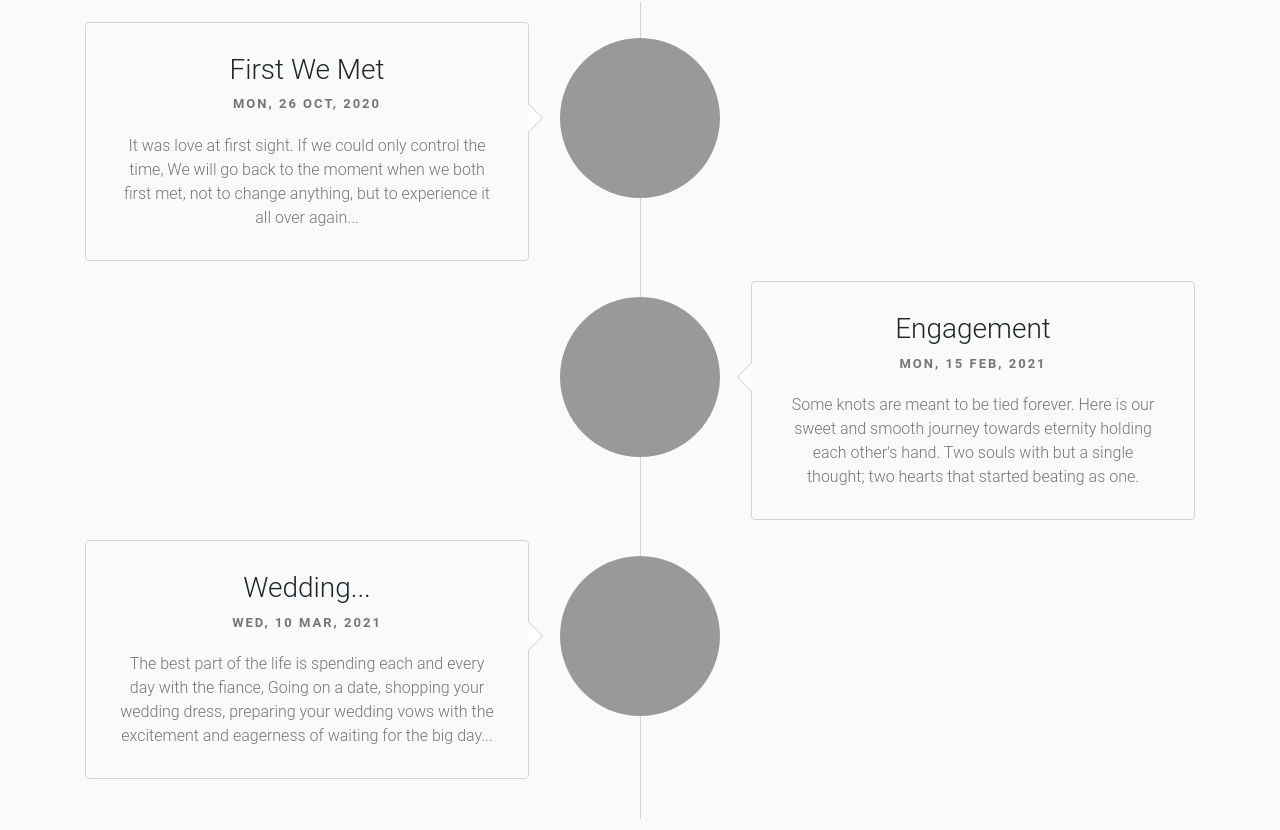
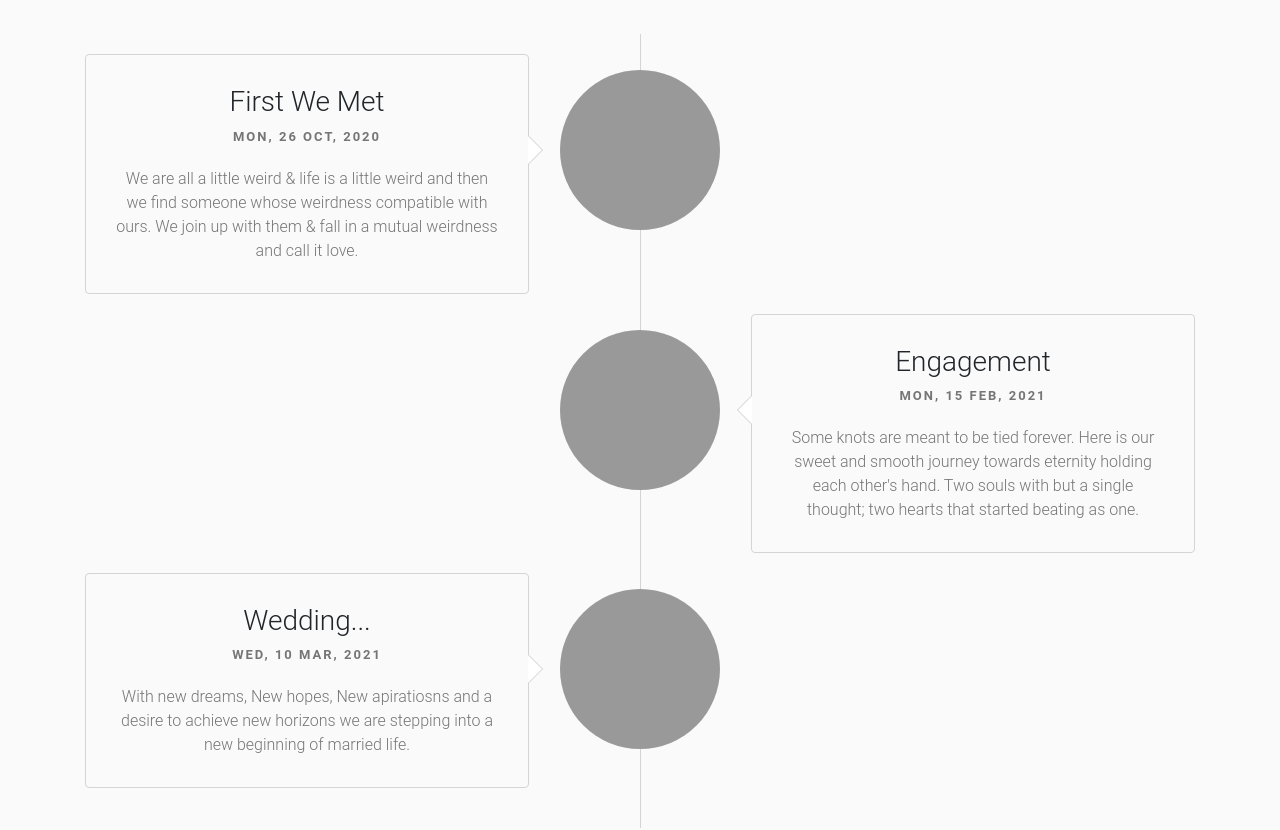
Before and after one commit to pavisara/pavisara.github.io, a plain HTML site: page index.html in a window 1280 px wide. Shown: the part 1446-2276 px from the top of the page. Drawn offline with nearby package versions, Linux system fonts and the light colour scheme.

Commit message:
contents updated

```diff
--- a/index.html
+++ b/index.html
@@ -86,7 +86,8 @@
 
   <div class="row justify-content-center mt-5 ml-3 mr-3">
     <h3 class="header-invitation-text text-center h3-responsive">
-      Together with our families, We invite you to share this day of happiness
+      <!-- Together with our families, We invite you to share this day of happiness -->
+	  The joy of this wedding is incomplete without your presence in it. You have shared in our lives with your friendship. Let's share the joy together...
     </h3>
   </div>
 
@@ -165,7 +166,7 @@
                 <span class="date font-weight-bold grey-700">Mon, 26 Oct, 2020</span>
               </div>
               <div class="timeline-body">
-                <p class="grey-700">It was love at first sight. If we could only control the time, We will go back to the moment when we both first met, not to change anything, but to experience it all over again...</p>
+                <p class="grey-700">We are all a little weird &amp; life is a little weird and then we find someone whose weirdness compatible with ours. We join up with them &amp; fall in a mutual weirdness and call it love.</p>
               </div>
             </div>
           </li>
@@ -189,7 +190,7 @@
                 <span class="date font-weight-bold grey-700">Wed, 10 Mar, 2021</span>
               </div>
               <div class="timeline-body">
-                <p class="grey-700">The best part of the life is spending each and every day with the fiance, Going on a date, shopping your wedding dress, preparing your wedding vows with the excitement and eagerness of waiting for the big day...</p>
+                <p class="grey-700">With new dreams, New hopes, New apiratiosns and a desire to achieve new horizons we are stepping into a new beginning of married life.</p>
               </div>
             </div>
           </li>
```
